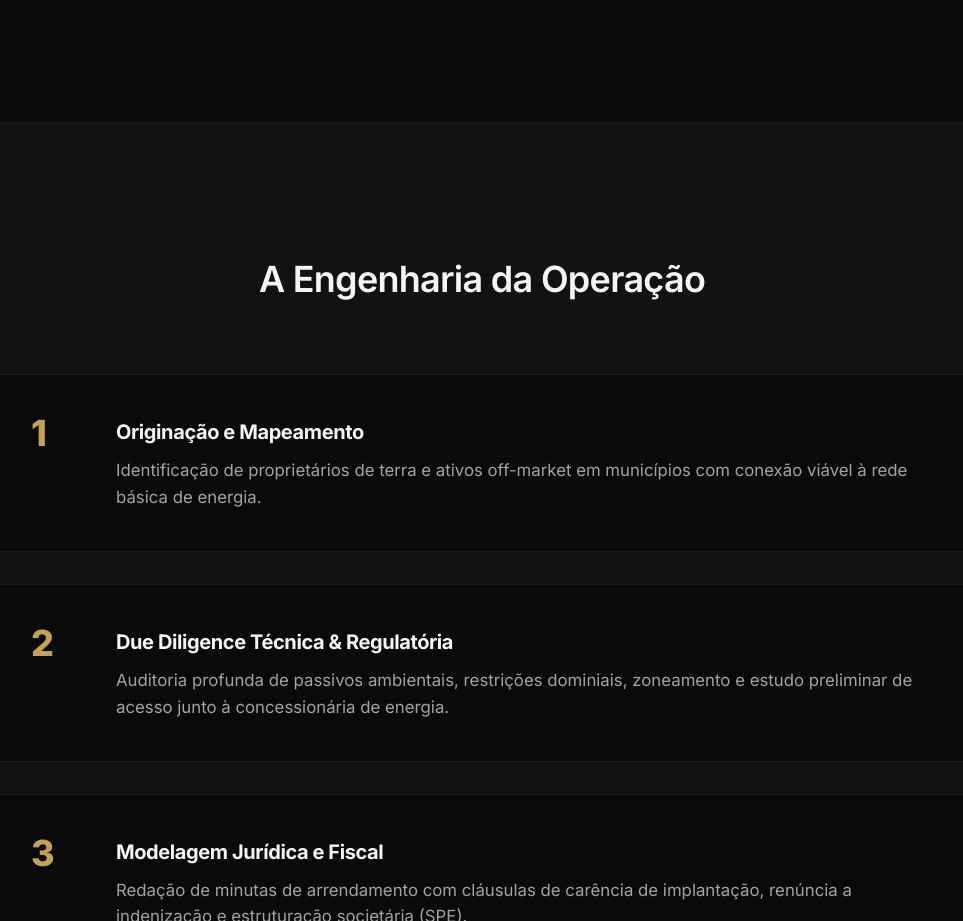
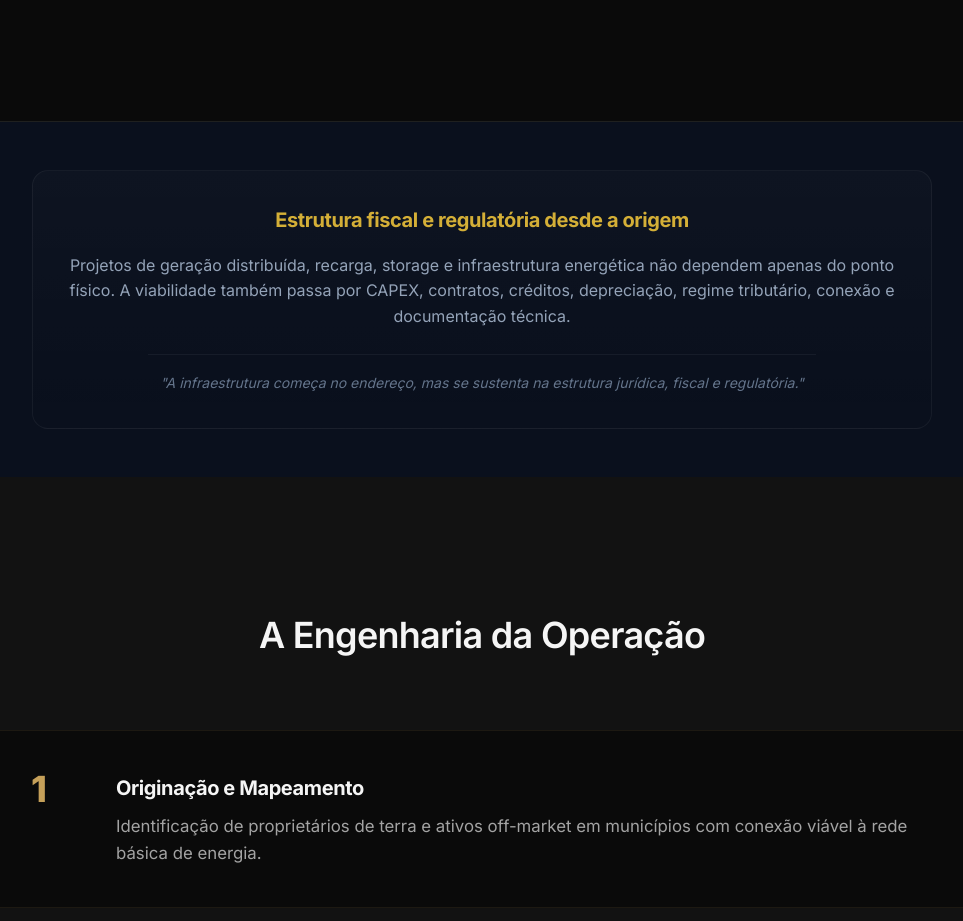
Before and after one commit to aleandrade926/tailorspace-app, a React (Vite) app: page /infra in a window 1280 px wide. Shown: the part 4500-5421 px from the top of the page, without its empty margins (158-1121 px from the left). Built offline with nearby package versions, Linux system fonts and the light colour scheme.

Commit message:
fix: adicionar bloco tributário infra

```diff
--- a/src/pages/Infra.tsx
+++ b/src/pages/Infra.tsx
@@ -254,6 +254,19 @@ const InfraPage = () => {
         </div>
       </section>
 
+      {/* Bloco Discreto Tributário */}
+      <section className="infra-tax-highlight" style={{ padding: '3rem 2rem', backgroundColor: '#0a101d', borderTop: '1px solid rgba(212,175,55,0.1)' }}>
+        <div className="infra-tax-content" style={{ maxWidth: '900px', margin: '0 auto', textAlign: 'center', border: '1px solid rgba(255,255,255,0.05)', borderRadius: '16px', padding: '2rem', background: 'linear-gradient(180deg, rgba(255,255,255,0.02) 0%, transparent 100%)' }}>
+          <h3 style={{ color: '#D4AF37', fontSize: '1.25rem', fontWeight: 'bold', marginBottom: '1rem' }}>Estrutura fiscal e regulatória desde a origem</h3>
+          <p style={{ color: '#94a3b8', fontSize: '1rem', lineHeight: '1.6', marginBottom: '1.5rem' }}>
+            Projetos de geração distribuída, recarga, storage e infraestrutura energética não dependem apenas do ponto físico. A viabilidade também passa por CAPEX, contratos, créditos, depreciação, regime tributário, conexão e documentação técnica.
+          </p>
+          <span style={{ display: 'inline-block', fontSize: '0.875rem', color: '#64748b', fontStyle: 'italic', borderTop: '1px solid rgba(255,255,255,0.05)', paddingTop: '1rem', width: '80%' }}>
+            "A infraestrutura começa no endereço, mas se sustenta na estrutura jurídica, fiscal e regulatória."
+          </span>
+        </div>
+      </section>
+
       {/* Como Funciona Section */}
       <section className="infra-engenharia">
         <div className="infra-engenharia-content">
```
